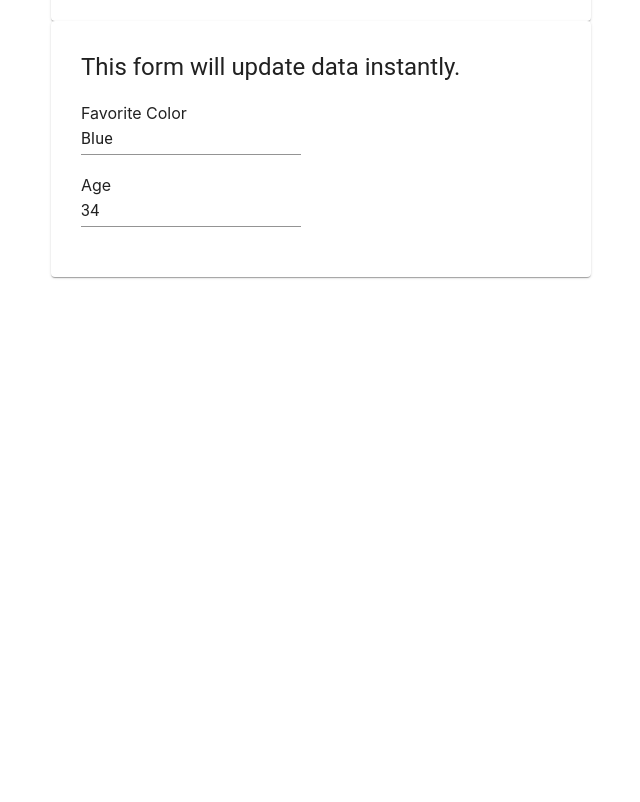
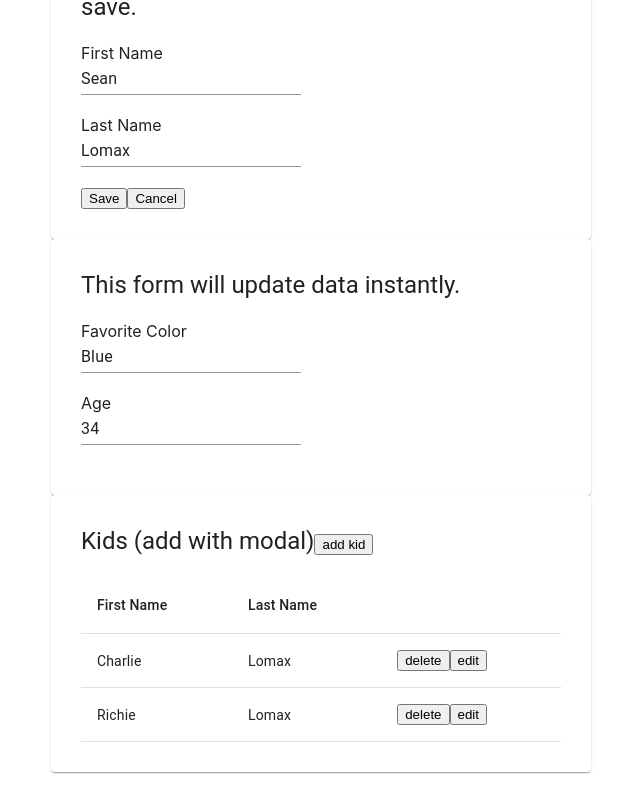
Before and after one commit to slomax/form-example, a React (Create React App) app: page / in a window 1280 px wide. Shown: the part 567-1369 px from the top of the page, without its empty margins (319-959 px from the left). Before the commit the page ends 874 px from the top, so only its background shows below. Built offline with nearby package versions, Linux system fonts and the light colour scheme.

Commit message:
adding kids via modal

```diff
--- a/src/App.tsx
+++ b/src/App.tsx
@@ -7,6 +7,7 @@ import { FormField, ValidationRule } from "./types/FormField";
 import * as Validators from "./validators/Common";
 import FormFieldValueDisplay from "./components/FormFieldValueDisplay";
 import Instant, { INSTANT_FIELD_KEY } from "./forms/Instant";
+import Kids, { Kid } from "./components/Kids";
 
 const useStyles = makeStyles({
   root: {
@@ -34,6 +35,11 @@ const initialInstantFormFields: { [s: string]: FormField<any> } = {
   )
 };
 
+const initialKids: Array<Kid> = [
+  new Kid("Charlie", "Lomax"),
+  new Kid("Richie", "Lomax")
+];
+
 const App: React.FC = () => {
   const classes = useStyles();
 
@@ -45,6 +51,8 @@ const App: React.FC = () => {
     initialInstantFormFields
   );
 
+  const [kids, setKids] = useState(initialKids);
+
   const onSavePerson = (newFieldValues: { [s: string]: FormField<any> }) => {
     setPersonFormFields({ ...newFieldValues });
   };
@@ -53,15 +61,35 @@ const App: React.FC = () => {
     setInstantFormFields({ ...newFieldValues, ...instantFormFields });
   };
 
+  const onDeleteKid = (indexToDelete: number) => {
+    const newKids = kids
+      .slice(0, indexToDelete)
+      .concat(kids.slice(indexToDelete + 1, kids.length));
+    setKids(newKids);
+  };
+
   const formFieldValues = Object.values(personFormFields)
     .concat(Object.values(initialInstantFormFields))
     .map(formField => `${formField.label} : ${formField.value}`);
 
+  const kidsFieldValues = kids.map(kid => `${kid.lastName}, ${kid.firstName}`);
+
+  const onAdd = (formFields: { [s: string]: FormField<any> }) => {
+    const newKid = new Kid(
+      formFields[PERSON_FIELD_KEY.FIRST_NAME].value,
+      formFields[PERSON_FIELD_KEY.LAST_NAME].value
+    );
+    const newKids: Array<Kid> = kids.concat(newKid);
+    setKids(newKids);
+  };
+
   return (
     <Container className={classes.root} maxWidth="sm">
       <FormFieldValueDisplay jsonObject={formFieldValues} />
+      <FormFieldValueDisplay title="Kids" jsonObject={kidsFieldValues} />
       <Person formFields={personFormFields} onSave={onSavePerson} />
       <Instant formFields={instantFormFields} onSave={onSaveInstant} />
+      <Kids kids={kids} onDelete={onDeleteKid} onAdd={onAdd} />
     </Container>
   );
 };
--- a/src/components/Form.tsx
+++ b/src/components/Form.tsx
@@ -9,11 +9,13 @@ export interface FormProps {
   children?: JSX.Element | JSX.Element[];
   onSave?: Function;
   onCancel?: Function;
+  showFormName?: boolean;
 }
 
 export interface FormImplementorProps extends FormProps {
   formFields: { [s: string]: FormField<any> };
   onSave: Function;
+  onFieldChange?: Function;
 }
 
 const useStyles = makeStyles({
@@ -31,12 +33,12 @@ const Form: React.FC<FormProps> = (props: FormProps) => {
   return (
     <Paper className={classes.root}>
       <Typography variant="h5" component="h3">
-        {props.formName ? props.formName : <hr />}
+        {props.showFormName ? props.formName : <hr />}
       </Typography>
       <br />
       {props.children}
       <br />
-      {props.showButtons && (
+      {props.showButtons === true && (
         <>
           <button onClick={() => onSave()}>Save</button>
           <button onClick={() => onCancel()}>Cancel</button>
@@ -48,7 +50,8 @@ const Form: React.FC<FormProps> = (props: FormProps) => {
 
 Form.defaultProps = {
   showButtons: true,
-  children: []
+  children: [],
+  showFormName: true
 };
 
 export default Form;
--- a/src/components/FormFieldValueDisplay.tsx
+++ b/src/components/FormFieldValueDisplay.tsx
@@ -5,6 +5,7 @@ import { makeStyles } from "@material-ui/styles";
 
 interface JsonDisplayProps {
   jsonObject: object;
+  title?: string;
 }
 
 const useStyles = makeStyles({
@@ -18,7 +19,7 @@ const JsonDisplay: React.FC<JsonDisplayProps> = (props: JsonDisplayProps) => {
   return (
     <Paper className={classes.root}>
       <Typography variant="h5" component="h3">
-        Data
+        {props.title ? props.title : "Data"}
       </Typography>
       <br />
       <pre>{JSON.stringify(props.jsonObject, null, 2)}</pre>
--- /dev/null
+++ b/src/components/KidModal.tsx
@@ -0,0 +1,103 @@
+import React, { useState } from "react";
+import Person, { PERSON_FIELD_KEY } from "../forms/Person";
+import {
+  Button,
+  Dialog,
+  DialogActions,
+  DialogContent,
+  DialogContentText,
+  DialogTitle,
+  Paper,
+  Table,
+  TableBody,
+  TableCell,
+  TableHead,
+  TableRow,
+  TextField,
+  Typography
+} from "@material-ui/core";
+import { makeStyles } from "@material-ui/styles";
+import { FormField, ValidationRule } from "../types/FormField";
+import * as Validators from "../validators/Common";
+
+export class Kid {
+  constructor(public firstName: string, public lastName: string) {}
+}
+
+interface KidsProps {
+  open: boolean;
+  onClose: Function;
+  onAdd: Function;
+}
+
+const useStyles = makeStyles({
+  root: {
+    padding: "30px"
+  }
+});
+
+const initialPersonFormFields: { [s: string]: FormField<any> } = {
+  [PERSON_FIELD_KEY.FIRST_NAME]: new FormField<string>("First Name", "", [
+    new ValidationRule(Validators.REQUIRED_ERROR, Validators.required)
+  ]),
+  [PERSON_FIELD_KEY.LAST_NAME]: new FormField<string>("Last Name", "", [
+    new ValidationRule(Validators.REQUIRED_ERROR, Validators.required)
+  ])
+};
+
+const KidModal: React.FC<KidsProps> = (props: KidsProps) => {
+  const classes = useStyles();
+
+  const [formFields, setFormFields] = useState(initialPersonFormFields);
+
+  const handleClose = () => {
+    // setOpen(false);
+  };
+
+  const onFieldChange = (formFields: { [s: string]: FormField<any> }) => {
+    setFormFields(formFields);
+  };
+
+  return (
+    <Dialog
+      open={props.open}
+      onClose={handleClose}
+      aria-labelledby="form-dialog-title"
+    >
+      <DialogTitle id="form-dialog-title">Add Kid</DialogTitle>
+      <DialogContent>
+        <Person
+          showButtons={false}
+          onSave={handleClose}
+          formFields={formFields}
+          showFormName={false}
+          onFieldChange={onFieldChange}
+        ></Person>
+      </DialogContent>
+      <DialogActions>
+        <Button
+          onClick={() => {
+            props.onClose();
+            setFormFields(initialPersonFormFields);
+          }}
+          color="primary"
+        >
+          Cancel
+        </Button>
+        <Button
+          onClick={() => {
+            props.onAdd(formFields);
+            setFormFields(initialPersonFormFields);
+          }}
+          color="primary"
+        >
+          Add
+        </Button>
+      </DialogActions>
+    </Dialog>
+  );
+};
+
+KidModal.defaultProps = {};
+
+export default KidModal;
--- /dev/null
+++ b/src/components/Kids.tsx
@@ -0,0 +1,108 @@
+import React, { useState } from "react";
+import { PERSON_FIELD_KEY } from "../forms/Person";
+import {
+  Paper,
+  Table,
+  TableBody,
+  TableCell,
+  TableHead,
+  TableRow,
+  Typography
+} from "@material-ui/core";
+import { makeStyles } from "@material-ui/styles";
+import KidModal from "./KidModal";
+import { FormField } from "../types/FormField";
+
+export class Kid {
+  constructor(public firstName: string, public lastName: string) {}
+}
+
+interface KidsProps {
+  kids: Array<Kid>;
+  onEdit?: Function;
+  onDelete?: Function;
+  onAdd: Function;
+}
+
+const useStyles = makeStyles({
+  root: {
+    padding: "30px"
+  }
+});
+
+const Kids: React.FC<KidsProps> = (props: KidsProps) => {
+  const classes = useStyles();
+
+  const [modalOpen, setModalOpen] = useState(false);
+
+  return (
+    <>
+      <Paper className={classes.root}>
+        <Typography variant="h5" component="h3">
+          Kids (add with modal)
+          <button
+            onClick={() => {
+              setModalOpen(true);
+            }}
+          >
+            add kid
+          </button>
+        </Typography>
+        <br />
+        <Table>
+          <TableHead>
+            <TableRow>
+              <TableCell>First Name</TableCell>
+              <TableCell align="left">Last Name</TableCell>
+              <TableCell align="left"></TableCell>
+            </TableRow>
+          </TableHead>
+          <TableBody>
+            {props.kids.map((row: Kid, index: number) => (
+              <TableRow key={`${row.firstName}-${index}`}>
+                <TableCell>{row.firstName}</TableCell>
+                <TableCell>{row.lastName}</TableCell>
+                <TableCell>
+                  <button
+                    onClick={() => {
+                      if (props.onDelete) {
+                        props.onDelete(index);
+                      }
+                    }}
+                  >
+                    delete
+                  </button>
+                  <button
+                    onClick={() => {
+                      if (props.onEdit) {
+                        props.onEdit(index);
+                      }
+                    }}
+                  >
+                    edit
+                  </button>
+                </TableCell>
+              </TableRow>
+            ))}
+          </TableBody>
+        </Table>
+      </Paper>
+      <KidModal
+        open={modalOpen}
+        onClose={() => {
+          setModalOpen(false);
+        }}
+        onAdd={(formFields: { [s: string]: FormField<any> }) => {
+          props.onAdd(formFields);
+          setModalOpen(false);
+        }}
+      ></KidModal>
+    </>
+  );
+};
+
+Kids.defaultProps = {
+  kids: []
+};
+
+export default Kids;
--- a/src/forms/Person.tsx
+++ b/src/forms/Person.tsx
@@ -25,6 +25,9 @@ const Person: React.FC<FormImplementorProps> = (
       value
     );
     setFormFields(newFields);
+    if (props.onFieldChange) {
+      props.onFieldChange(newFields);
+    }
   };
 
   const onSave: Function = props.onSave ? props.onSave : () => {};
@@ -38,8 +41,12 @@ const Person: React.FC<FormImplementorProps> = (
         onSave(formFields);
       }}
       onCancel={onCancel}
-      showButtons={true}
-      formName="This form will update data after you click save."
+      showButtons={props.showButtons}
+      formName={
+        props.formName
+          ? props.formName
+          : "This form will update data after you click save."
+      }
     >
       <TextField
         formField={formFields[PERSON_FIELD_KEY.FIRST_NAME]}
```
